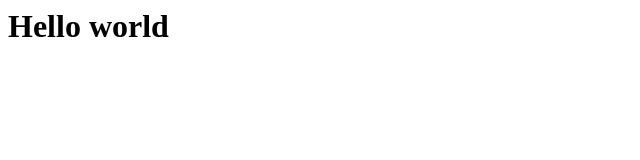
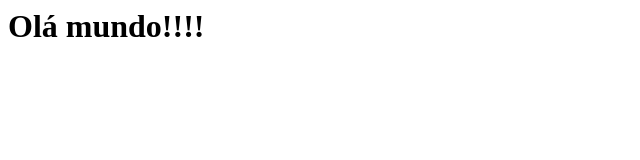
Before and after one commit to WhiteFoxbr/freecorretora, a plain HTML site: page index.html in a window 1280 px wide. Shown: the whole page, without its empty margins (0-640 px from the left). Drawn offline with Linux system fonts and the light colour scheme.

Commit message:
reset do projeto

```diff
--- a/index.html
+++ b/index.html
@@ -1 +1 @@
-<h1>Hello world</h1>
+<h1>Olá mundo!!!!</h1>
```
